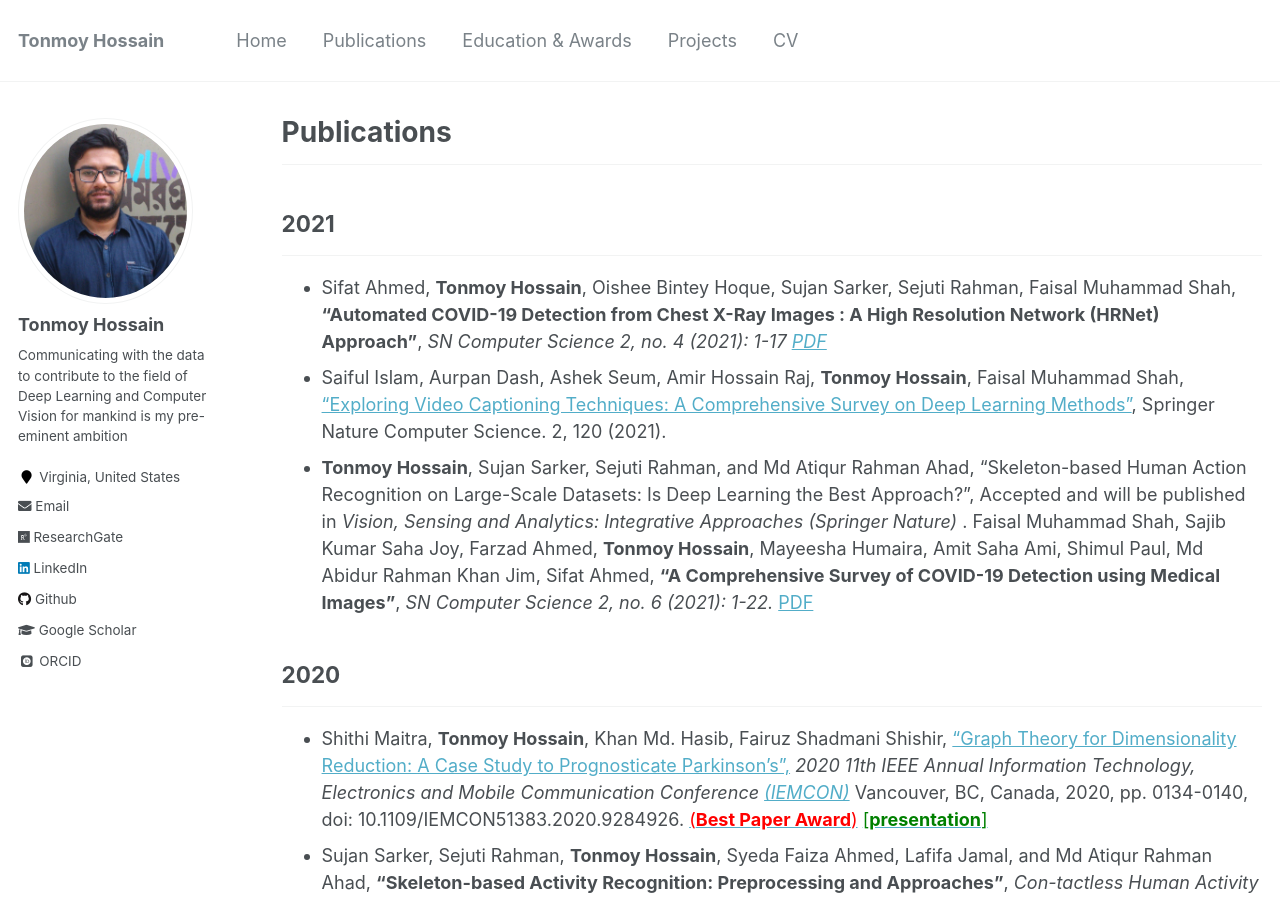
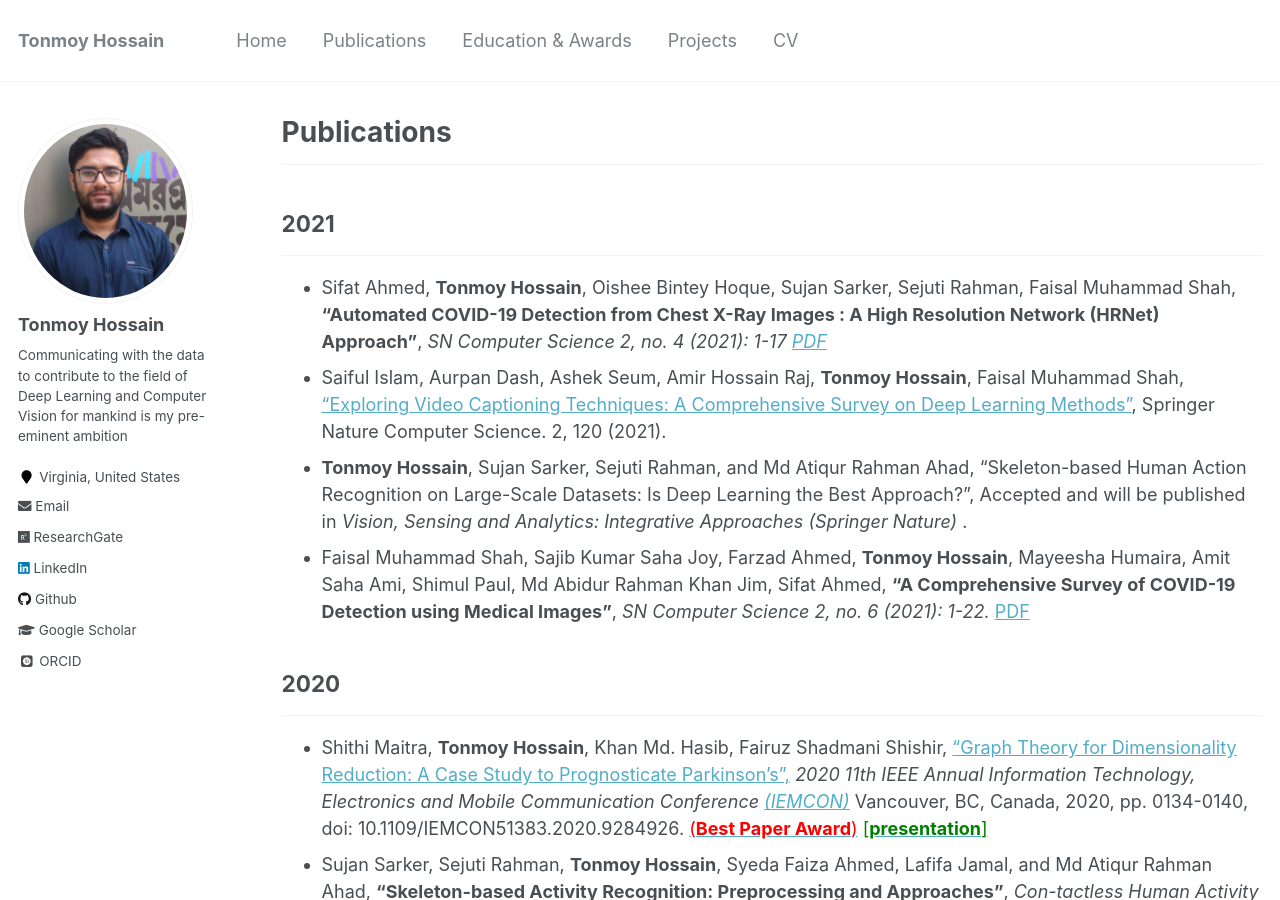
Before and after one commit to shaeekh/shaeekh.github.io, a Jekyll site: the page built from _pages/publications.md, in a window 1280 px wide and 900 px high. Built offline with Jekyll 4.4.1, drawn with Linux system fonts in a browser that asks for light colours; some web fonts are replaced.

```diff
--- a/_pages/publications.md
+++ b/_pages/publications.md
@@ -12,7 +12,7 @@ author_profile: true
 * Sifat Ahmed, **Tonmoy Hossain**, Oishee Bintey Hoque, Sujan Sarker, Sejuti Rahman, Faisal Muhammad Shah, **"Automated COVID-19 Detection from Chest X-Ray Images : A High Resolution Network (HRNet) Approach"**, <i>SN Computer Science 2, no. 4 (2021): 1-17 [PDF](https://link.springer.com/article/10.1007/s42979-021-00690-w)</i>
 * Saiful Islam, Aurpan Dash, Ashek Seum, Amir Hossain Raj, **Tonmoy Hossain**, Faisal Muhammad Shah, ["Exploring Video Captioning Techniques: A Comprehensive Survey on Deep Learning Methods"](https://link.springer.com/article/10.1007/s42979-021-00487-x?wt_mc=Internal.Event.1.SEM.ArticleAuthorIncrementalIssue&utm_source=ArticleAuthorIncrementalIssue&utm_medium=email&utm_content=AA_en_06082018&ArticleAuthorIncrementalIssue_20210302), Springer Nature Computer Science. 2, 120 (2021).
 * **Tonmoy Hossain**, Sujan Sarker, Sejuti Rahman, and Md Atiqur Rahman Ahad, “Skeleton-based Human Action Recognition on Large-Scale Datasets: Is Deep Learning the Best Approach?”, Accepted and will be published in <i>Vision, Sensing and Analytics: Integrative Approaches (Springer Nature) </i>.
-Faisal Muhammad Shah, Sajib Kumar Saha Joy, Farzad Ahmed, **Tonmoy Hossain**, Mayeesha Humaira, Amit Saha Ami, Shimul Paul, Md Abidur Rahman Khan Jim, Sifat Ahmed, **"A Comprehensive Survey of COVID-19 Detection using Medical Images"**, <i>SN Computer Science 2, no. 6 (2021): 1-22.</i> [PDF](https://link.springer.com/article/10.1007/s42979-021-00823-1)
+* Faisal Muhammad Shah, Sajib Kumar Saha Joy, Farzad Ahmed, **Tonmoy Hossain**, Mayeesha Humaira, Amit Saha Ami, Shimul Paul, Md Abidur Rahman Khan Jim, Sifat Ahmed, **"A Comprehensive Survey of COVID-19 Detection using Medical Images"**, <i>SN Computer Science 2, no. 6 (2021): 1-22.</i> [PDF](https://link.springer.com/article/10.1007/s42979-021-00823-1)
 
 ## 2020
 -----------
```
